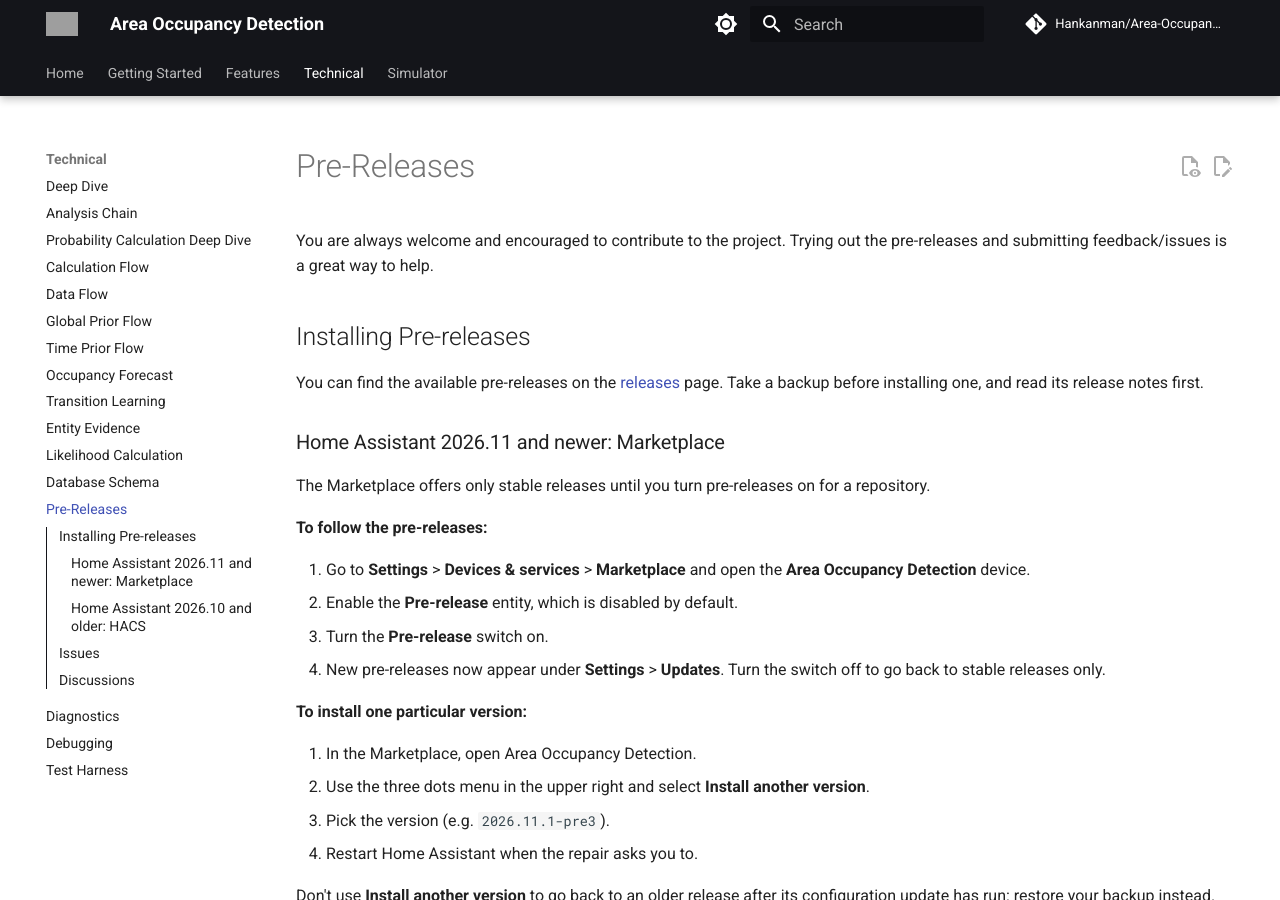
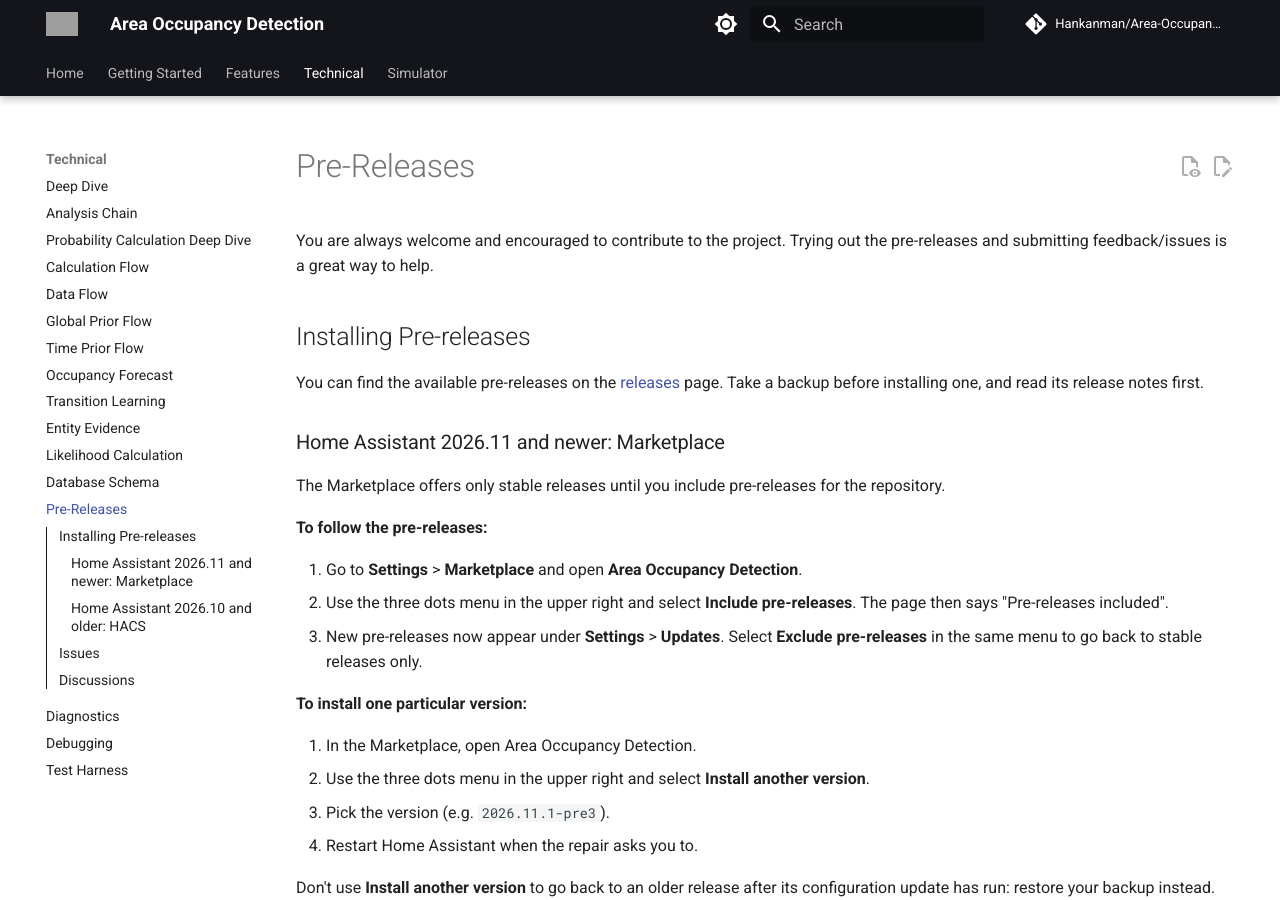
Before and after one commit to Hankanman/Area-Occupancy-Detection, an MkDocs documentation site: the page built from docs/docs/technical/prerelease.md, in a window 1280 px wide and 900 px high. Built offline with MkDocs 1.6.1 and Material for MkDocs 9.7.7, drawn with Linux system fonts in a browser that asks for light colours; comment, search, counter and statistics services are not loaded; grey boxes are pictures that could not be loaded.

Commit message:
docs: Marketplace pre-release steps as they appear in 2026.11
Pre-releases are switched with Include/Exclude pre-releases in the
repository page's menu, not a device entity. The install button works on
2026.11, so it now serves both.

Co-Authored-By: Claude Sonnet 5.5 <noreply@anthropic.com>
Claude-Session: https://claude.ai/code/session_01JScVzM9kxqh9q5sZR2BTVV

```diff
--- a/docs/docs/technical/prerelease.md
+++ b/docs/docs/technical/prerelease.md
@@ -6,14 +6,13 @@ You can find the available pre-releases on the [releases](https://github.com/Han
 
 ### Home Assistant 2026.11 and newer: Marketplace
 
-The Marketplace offers only stable releases until you turn pre-releases on for a repository.
+The Marketplace offers only stable releases until you include pre-releases for the repository.
 
 **To follow the pre-releases:**
 
-1. Go to **Settings** > **Devices & services** > **Marketplace** and open the **Area Occupancy Detection** device.
-2. Enable the **Pre-release** entity, which is disabled by default.
-3. Turn the **Pre-release** switch on.
-4. New pre-releases now appear under **Settings** > **Updates**. Turn the switch off to go back to stable releases only.
+1. Go to **Settings** > **Marketplace** and open **Area Occupancy Detection**.
+2. Use the three dots menu in the upper right and select **Include pre-releases**. The page then says "Pre-releases included".
+3. New pre-releases now appear under **Settings** > **Updates**. Select **Exclude pre-releases** in the same menu to go back to stable releases only.
 
 **To install one particular version:**
 
```
Also changed, not shown: docs/docs/getting-started/installation.md (+5 -2 lines), README.md.
